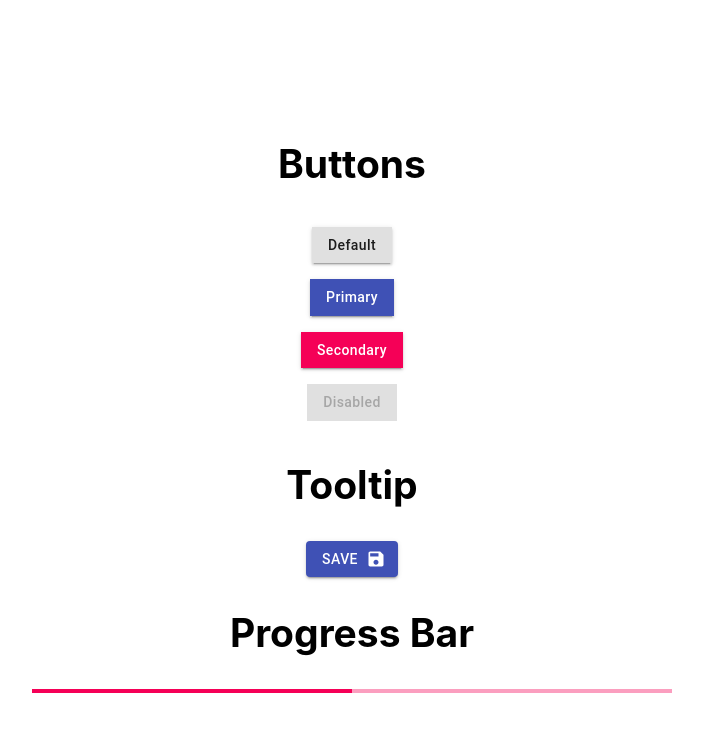
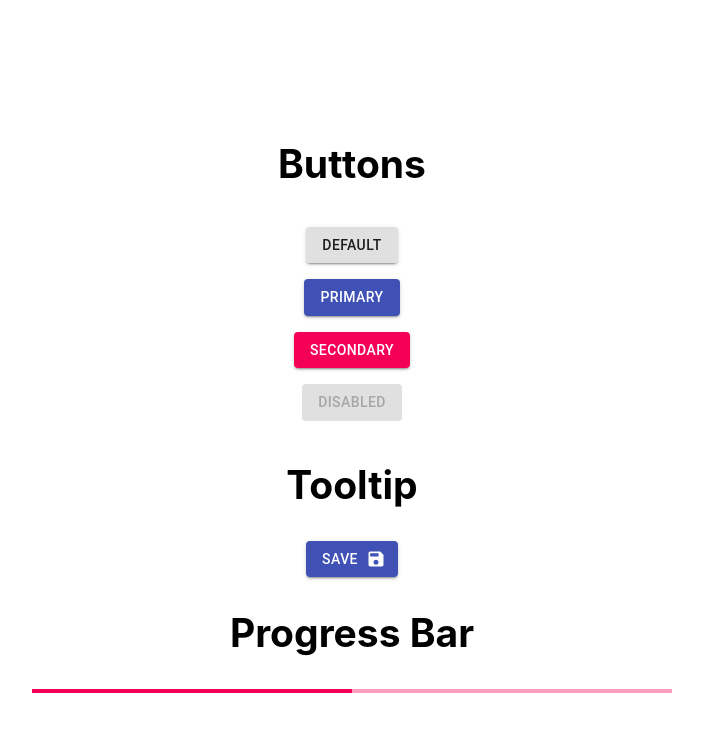
Before and after one commit to talament/cleverapp, a React (Create React App) app: page / in a window 1280 px wide. Shown: the top 732 px of the page, without its empty margins (288-991 px from the left). Built offline with nearby package versions, Linux system fonts and the light colour scheme.

Commit message:
Rounded corners and uppercase

```diff
--- a/src/Button.js
+++ b/src/Button.js
@@ -4,8 +4,6 @@ import { styled } from '@material-ui/core/styles';
 const Button = styled(MuiButton)(({
     theme // Pure magic from https://material-ui.com/styles/api/#examples-4
   }) => ({
-    borderRadius: 0,
-    textTransform: 'none',
     margin: theme.spacing(1),
 }));
 
--- a/src/ProgressBar.bojagi.js
+++ b/src/ProgressBar.bojagi.js
@@ -14,5 +14,5 @@ const Container = styled('div')(({
     width: '75vw',
 }));
 
-export const animated = () => <Container><LinearProgress color="secondary" /></Container>;
-export const static50percent = () => <Container><LinearProgress color="secondary" variant="determinate" value="50" /></Container>;
+export const animated = () => <Container><LinearProgress /></Container>;
+export const static50percent = () => <Container><LinearProgress variant="determinate" value="50" /></Container>;
```
